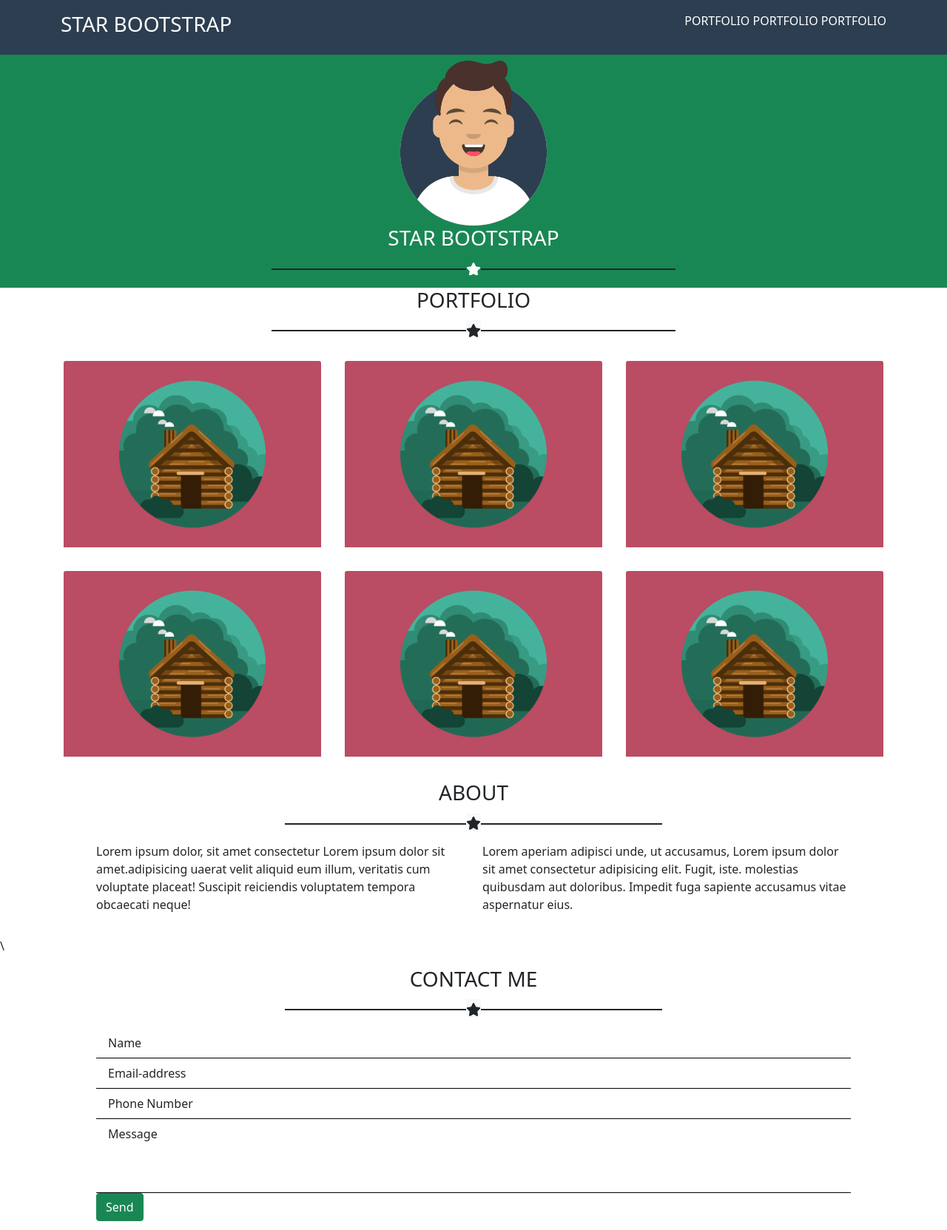
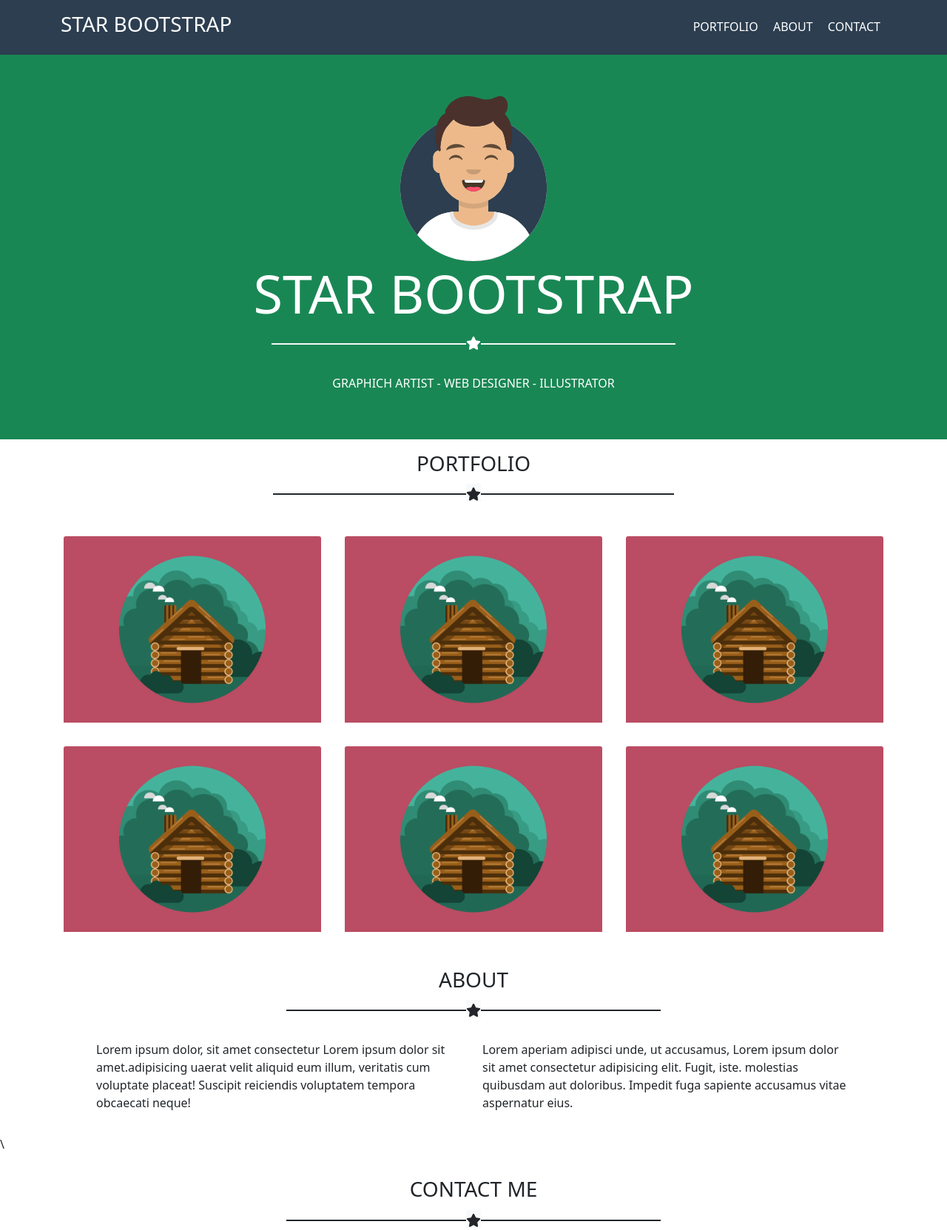
Before and after one commit to MatteoLoddo/html-css-bootstrap-freelancer, a plain HTML site: page index.html in a window 1280 px wide. Shown: the top 1663 px of the page at 74% size. Drawn offline with nearby package versions, Linux system fonts and the light colour scheme.

Commit message:
some padding fixed

```diff
--- a/css/style.css
+++ b/css/style.css
@@ -47,6 +47,8 @@
 }
 
 .nav-bar-link-cont a{
+    padding: .5rem;
+    display: inline-block;
     text-decoration: none;
     color: #ffff;
 }
@@ -60,7 +62,6 @@
 }
 
 
-.svg-cont-navbar{
-    width: 24px;
-    border: 1px solid black;
+.svg-cont-navbar svg{
+    width: 24px
 }
--- a/index.html
+++ b/index.html
@@ -11,21 +11,20 @@
 <body>
     <!-- nav bar -->
     <nav>
-        <div class="container-fluid bg-nav-bar txt-color-light p-3">
+        <div class="container-fluid bg-nav-bar txt-color-light p-3 align-items-center">
             <div class="container-md d-flex justify-content-between ">
                 <div>
                     <h3>STAR BOOTSTRAP</h3>
                 </div>
-                <div class="nav-bar-link-cont d-none d-md-block" >
+                <div class="nav-bar-link-cont d-none d-md-block align-items-center" >
                     <a href="#">PORTFOLIO</a>
-                    <a href="#">PORTFOLIO</a>
-                    <a href="#">PORTFOLIO</a>
+                    <a href="#">ABOUT</a>
+                    <a href="#">CONTACT</a>
                 </div>
-                <div class="d-block d-md-none svg-cont-navbar">
+                <button class="btn btn-outline-light svg-cont-navbar d-md-none">
                     <svg xmlns="http://www.w3.org/2000/svg" viewBox="0 0 448 512"><path fill="currentColor" d="M0 96C0 78.33 14.33 64 32 64H416C433.7 64 448 78.33 448 96C448 113.7 433.7 128 416 128H32C14.33 128 0 113.7 0 96zM0 256C0 238.3 14.33 224 32 224H416C433.7 224 448 238.3 448 256C448 273.7 433.7 288 416 288H32C14.33 288 0 273.7 0 256zM416 448H32C14.33 448 0 433.7 0 416C0 398.3 14.33 384 32 384H416C433.7 384 448 398.3 448 416C448 433.7 433.7 448 416 448z"/></svg>
 
-
-                </div>
+                </button>
 
             </div>
         </div>
@@ -33,15 +32,22 @@
     </nav>
     <main>
     <!-- header profile user -->
-    <div class="container-fluid bg-success txt-color-light">
+    <div class="container-fluid bg-success txt-color-light p-5">
         <div class="container-md">
             <div class="row m-0">
                 <div class="col-12 text-center">
                     <img src="img/avatar.svg" class="img-header " alt="..." >
-                    <h3 class=" text-center ">STAR  BOOTSTRAP</h3>
-                    <div class="div-star border border-dark py-0 m-auto my-4 " >
+                    <h1 class=" text-center display-2">STAR  BOOTSTRAP</h1>
+                    <div class="div-star border border-light py-0 m-auto my-4 " >
                         <div class="svg bg-success">
                             <svg xmlns="http://www.w3.org/2000/svg" viewBox="0 0 576 512"><path fill="currentColor" d="M381.2 150.3L524.9 171.5C536.8 173.2 546.8 181.6 550.6 193.1C554.4 204.7 551.3 217.3 542.7 225.9L438.5 328.1L463.1 474.7C465.1 486.7 460.2 498.9 450.2 506C440.3 513.1 427.2 514 416.5 508.3L288.1 439.8L159.8 508.3C149 514 135.9 513.1 126 506C116.1 498.9 111.1 486.7 113.2 474.7L137.8 328.1L33.58 225.9C24.97 217.3 21.91 204.7 25.69 193.1C29.46 181.6 39.43 173.2 51.42 171.5L195 150.3L259.4 17.97C264.7 6.954 275.9-.0391 288.1-.0391C300.4-.0391 311.6 6.954 316.9 17.97L381.2 150.3z"/></svg>
+                        </div>
+                    </div>
+                    <div class="row">
+                        <div class="col-12 p-3">
+                            <span class="d-inline-block ">GRAPHICH ARTIST -</span>
+                            <span class="d-inline-block">WEB DESIGNER -</span>
+                            <span class="d-inline-block">ILLUSTRATOR</span>
                         </div>
                     </div>
                 </div>
@@ -52,7 +58,7 @@
     <div class="container">
 
         <div class="row m-0">
-            <div class="col-12">
+            <div class="col-12 p-3">
                 <h3 class=" text-center ">PORTFOLIO</h3>
                 <div class="div-star border border-dark py-0 m-auto  my-4  " >
                     <div class="svg bg-light ">
@@ -91,8 +97,8 @@
     <!-- about -->
 
     <div class="container-md">
-        <div class="row px-5 py-3">
-            <div class="col-12">
+        <div class="row px-5 p-3">
+            <div class="col-12 p-3">
                 <h3 class=" text-center ">ABOUT</h3>
                 <div class="div-star border border-dark py-0 m-auto  my-4  " >
                     <div class="svg bg-light ">
@@ -111,7 +117,7 @@
     <!-- contact me -->\
     <div class="container-md">
         <div class="row px-5 py-3">
-            <div class="col-12">
+            <div class="col-12 p-3">
                 <h3 class=" text-center ">CONTACT ME</h3>
                 <div class="div-star border border-dark py-0 m-auto  my-4  " >
                     <div class="svg bg-light ">
@@ -120,14 +126,12 @@
                 </div>
 
             </div>
-            <div class="col-12">
-                <ul class="list-group change-style-list">
+            <div class="col-12 p-3">
+                <ul class="list-group change-style-list pb-3">
                     <li class="list-group-item">Name</li>
                     <li class="list-group-item">Email-address</li>
                     <li class="list-group-item">Phone Number</li>
-                    <li class="list-group-item">Message
-
-                    </li>
+                    <li class="list-group-item">Message</li>
                 </ul>
                 <button class="btn btn-success ">Send</button>
             </div>
```
